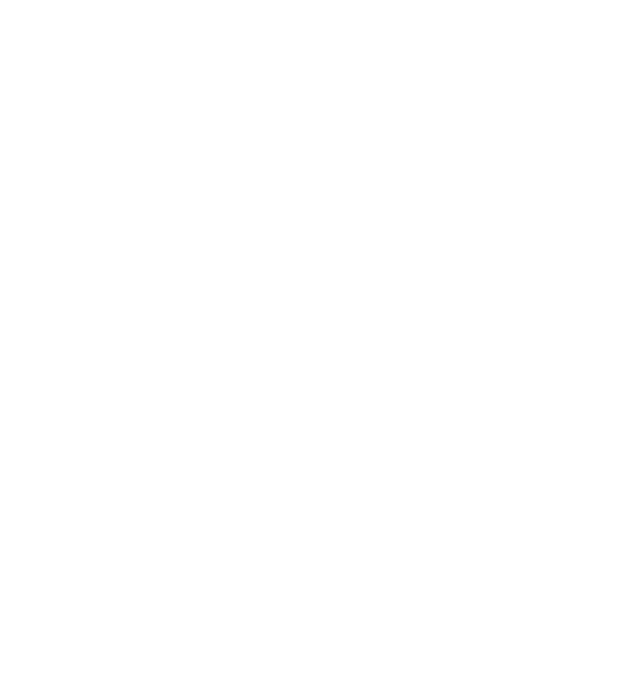
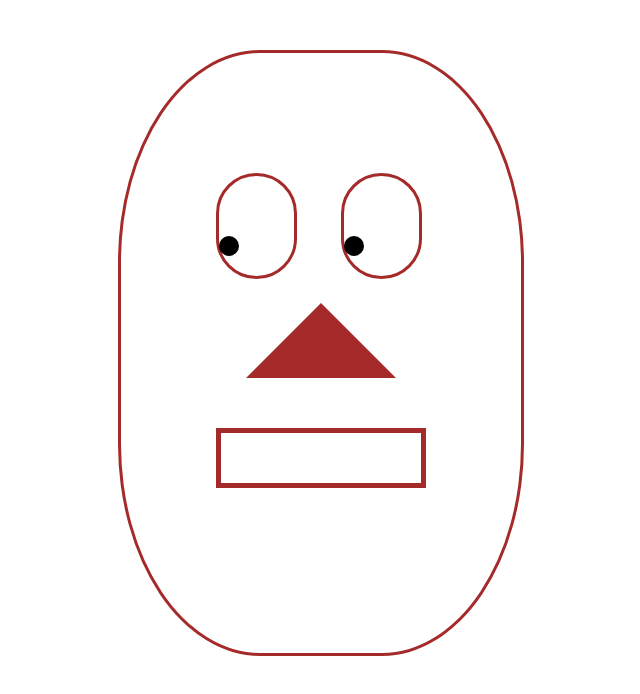
Before and after one commit to rosalynli/Face, a plain HTML site: page index.html in a window 1280 px wide. Shown: the whole page, without its empty margins (319-959 px from the left). Drawn offline with Linux system fonts and the light colour scheme.

Commit message:
link to css

```diff
--- a/index.html
+++ b/index.html
@@ -1,7 +1,8 @@
 <!DOCTYPE html>
 <html>
 <head>
-<title>HTML5, CSS3 and JavaScript demo</title>
+<title>face demo</title>
+<link rel="stylesheet" type="text/css" href="/style.css">
 </head>
 <body>
 		<div id="face">
```
